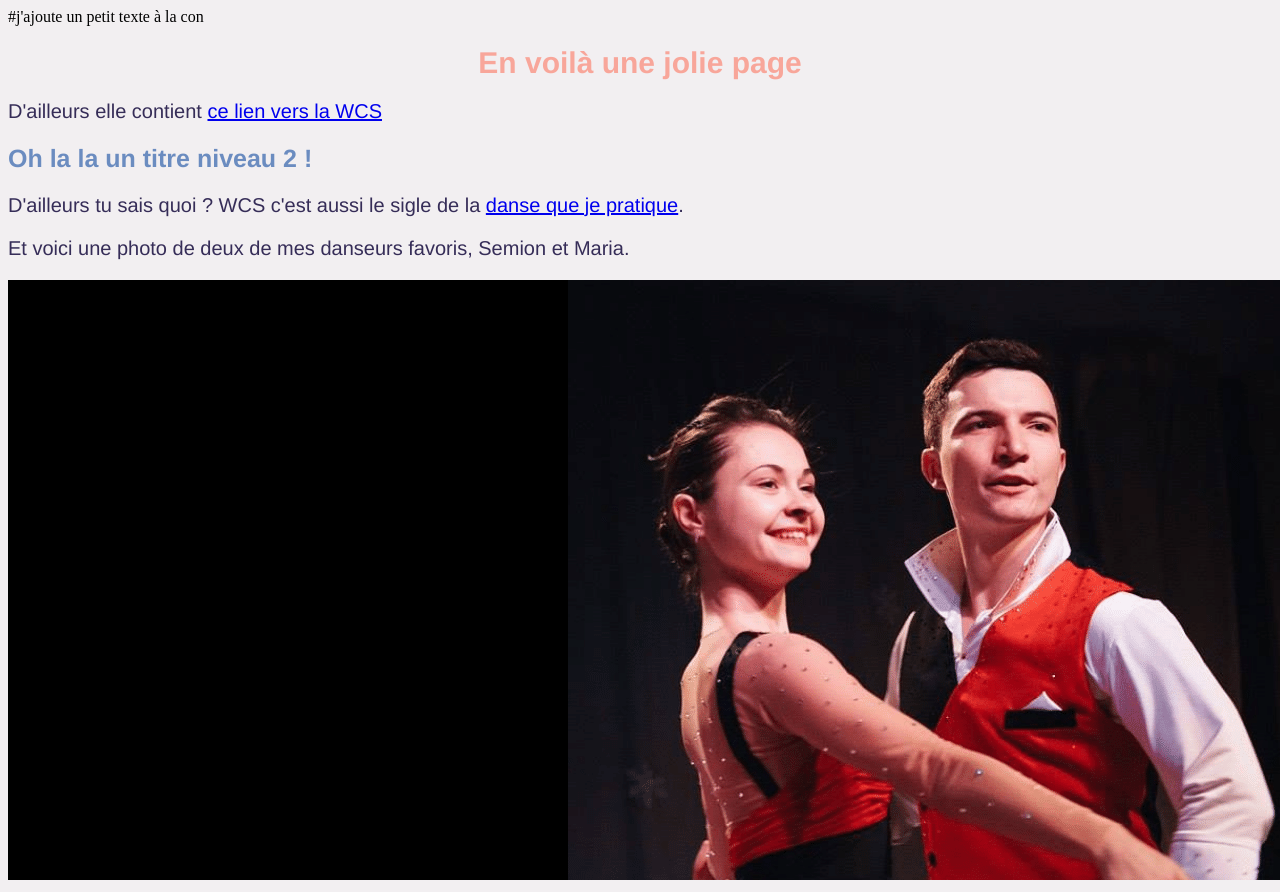
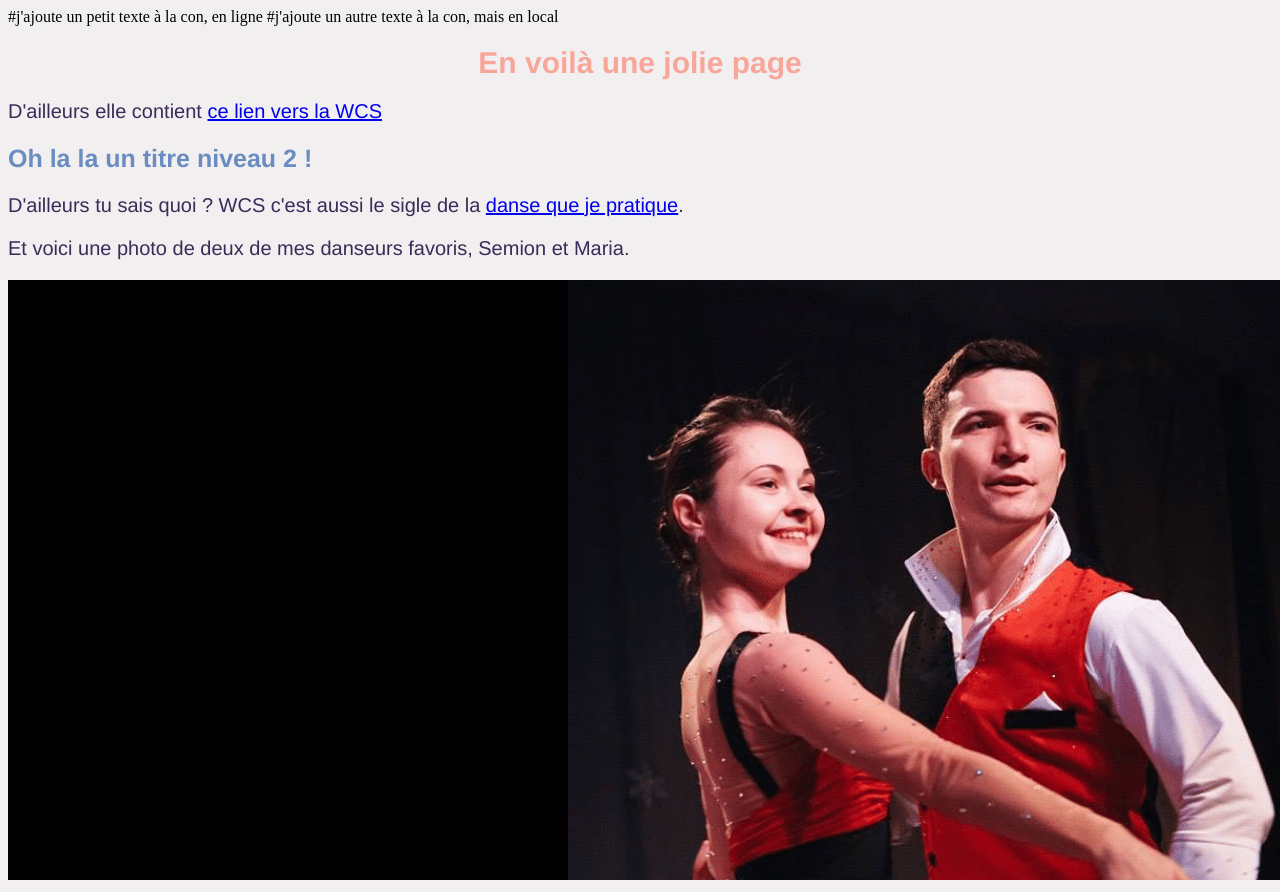
Before and after one commit to Carlottaland/Wild-git, a plain HTML site: page index.html in a window 1280 px wide. Shown: the top 892 px of the page. Drawn offline with Linux system fonts and the light colour scheme.

Commit message:
update à la con à la con

```diff
--- a/index.html
+++ b/index.html
@@ -5,7 +5,8 @@
 <title> Le titre qui apparaitra dans le navigateur </title>
 <meta charset="UTF-8">
 </head>
-  #j'ajoute un petit texte à la con
+  #j'ajoute un petit texte à la con, en ligne
+  #j'ajoute un autre texte à la con, mais en local
 
 <body>
 <h1> En voilà une jolie page </h1>
```
